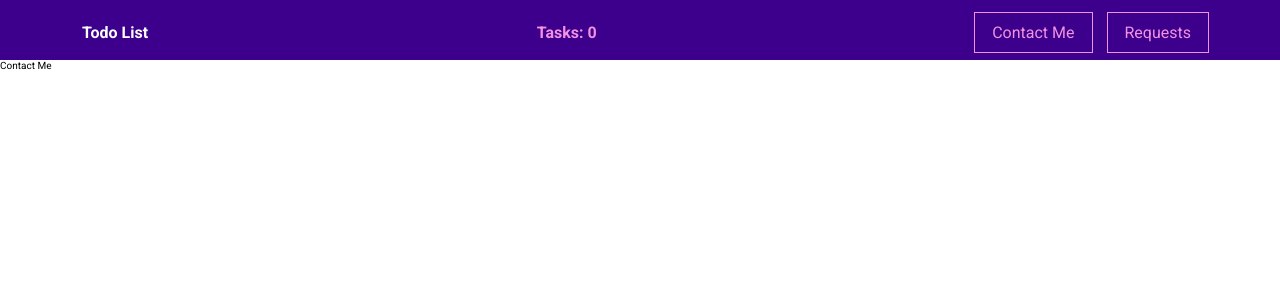
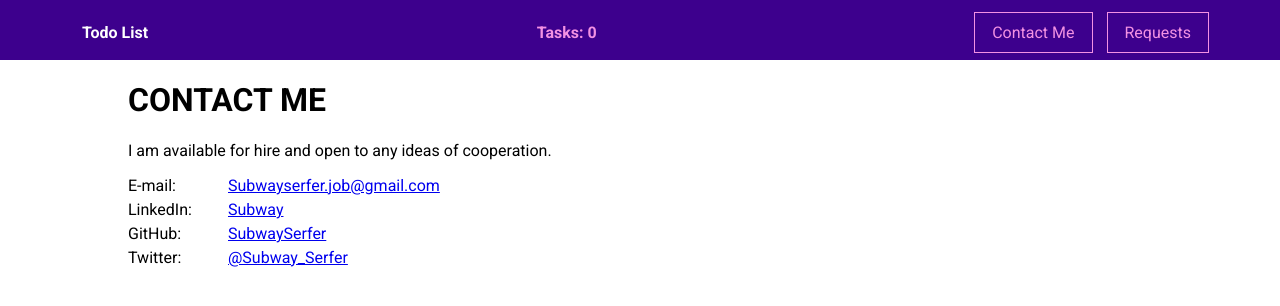
Before and after one commit to SubwaySerfer/todo_list, a Vue app: page /contacts in a window 1280 px wide. Shown: the top 306 px of the page. Built offline with nearby package versions, Linux system fonts and the light colour scheme.

Commit message:
feat: do contacts page

```diff
--- a/src/components/layout/TheHeader.vue
+++ b/src/components/layout/TheHeader.vue
@@ -7,7 +7,7 @@
         <router-link to="/todo">Tasks: {{ taskCounter }}</router-link>
       </h2>
       <ul>
-        <li><router-link to="">Contact Me</router-link></li>
+        <li><router-link to="/contacts">Contact Me</router-link></li>
         <li>
           <router-link to="">Requests</router-link>
         </li>
--- a/src/pages/contacts/ContactMe.vue
+++ b/src/pages/contacts/ContactMe.vue
@@ -1 +1,78 @@
-<template>Contact Me</template>
+<template>
+  <div class="container">
+    <h1 class="">CONTACT ME</h1>
+    <p class="">
+      I am available for hire and open to any ideas of cooperation.
+    </p>
+    <ul>
+      <li class="">
+        <label for="" class="">E-mail:</label>
+        <!-- <img
+          class="w-7 mr-2"
+          src="@/assets/icon/mail-icon-cont.png"
+          alt="icon e-mail"
+        /> -->
+        <a
+          href="mailto:subwayserfer.job@gmail.com
+"
+          class=""
+          >Subwayserfer.job@gmail.com
+        </a>
+      </li>
+      <li class="">
+        <label for="" class="">LinkedIn:</label>
+        <!-- <img
+          class="w-7 mr-2"
+          src="@/assets/icon/linkedin-icon-cont.png"
+          alt="icon linkedin"
+        /> -->
+        <a href="https://www.linkedin.com/in/subway" target="_blank" class=""
+          >Subway</a
+        >
+      </li>
+      <li class="">
+        <label for="" class="">GitHub:</label>
+        <!-- <img
+          class="w-7 mr-2"
+          src="@/assets/icon/github-icon-cont.png"
+          alt="icon github"
+        /> -->
+        <a href="https://github.com/SubwaySerfer" target="_blank" class=""
+          >SubwaySerfer</a
+        >
+      </li>
+      <li class="">
+        <label for="" class="">Twitter:</label>
+        <!-- <img
+          class="w-7 mr-2"
+          src="@/assets/icon/twitter-icon.png"
+          alt="twitter logo icon"
+        /> -->
+        <a href="https://twitter.com/Subway_Serfer" target="_blank" class=""
+          >@Subway_Serfer</a
+        >
+      </li>
+    </ul>
+  </div>
+</template>
+
+<style scoped>
+.container {
+  width: 80%;
+  margin: 2rem auto;
+  font-size: 1.6rem;
+}
+ul {
+  list-style: none;
+  padding-left: 0;
+}
+li {
+  margin-top: 0.5rem;
+  display: flex;
+  flex-direction: row;
+  gap: 2rem;
+}
+label {
+  width: 8rem;
+}
+</style>
```
